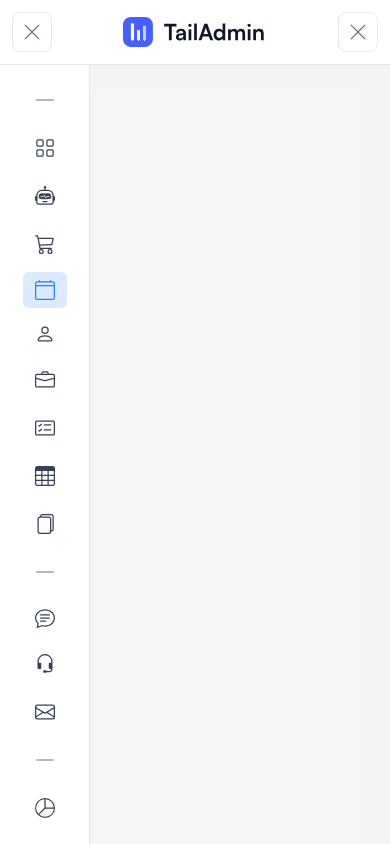
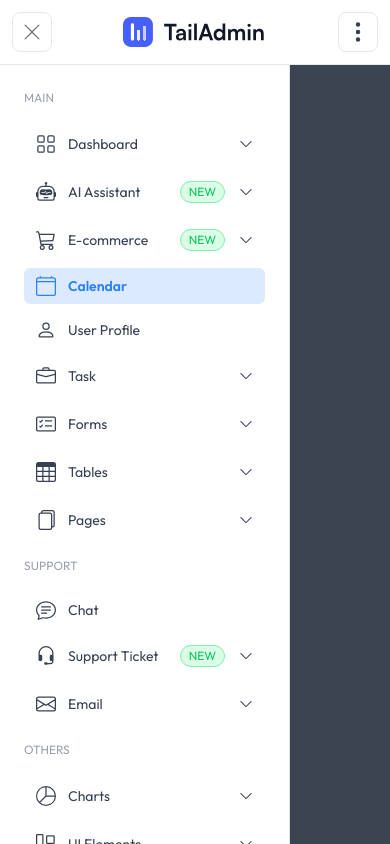
Before and after one commit to agungboleh/tailadmin, a Next.js app: page /calendar in a window 390 px wide. Both pictures are taken after a click on the button 32 px from the left and 32 px from the top of the page. Shown: the top 844 px of the page. Built offline with nearby package versions, Linux system fonts and the light colour scheme.

Commit message:
update 29-01-2026

```diff
--- a/app/(pages)/(main)/layout.tsx
+++ b/app/(pages)/(main)/layout.tsx
@@ -12,7 +12,7 @@ export default function MainLayout({ children,
 
   const [isMobileOpen, setIsMobileOpen] = useState(false);
   const [isHovered, setIsHovered] = useState(false);
-  const [collapsed, setCollapsed] = useState(true);
+  const [collapsed, setCollapsed] = useState(false);
 
   const isExpanded = !collapsed || isHovered;
 
--- /dev/null
+++ b/app/components/navbar/DropdownNotification.tsx
@@ -0,0 +1,14 @@
+interface DropdownNotificationProps {
+  isOpen: boolean;
+  onClose: () => void;
+  children: React.ReactNode;
+  className?: string;
+}
+
+export default function DropdownNotification({ isOpen, onClose, children, className }: DropdownNotificationProps) {
+    return (
+        <div className={`absolute right-0 mt-2 w-80 rounded-md shadow-lg bg-white dark:bg-gray-800 z-50 ${isOpen ? 'block' : 'hidden'} ${className}`}>
+            {children}
+        </div>
+    )
+}
--- a/app/components/navbar/Navbar.tsx
+++ b/app/components/navbar/Navbar.tsx
@@ -3,7 +3,7 @@ import SearchNavbar from "./SearchNavbar";
 import ToggleTheme from "./ToggleTheme";
 import NotificationNavbar from "./NotificationNavbar";
 import ProfileNavbar from "./ProfileNavbar";
-import ToggleSidebarMobile from "./ToggleSidebarMobille";
+import ToggleMore from "./ToggleMore";
 
 interface NavbarProps {
     toggleSidebar: () => void;
@@ -19,22 +19,17 @@ export default function Navbar({ toggleSidebar, isExpanded, toggleSidebarMobile,
             }`}>
             <header className="flex w-full bg-white dark:bg-gray-900 border-b border-gray-200 dark:border-gray-800">
                 <div className="flex flex-col grow xl:flex-row xl:px-6">
-                    <div className="hidden xl:block">
                         <div className="flex items-center justify-between w-full gap-2 px-3 py-3 sm:gap-4 xl:justify-normal xl:border-b-0 xl:px-0 lg:py-4">
-                            <ToggleSidebar onToggle={toggleSidebar} />
+                            <ToggleSidebar onToggleDesktop={toggleSidebar} onToggleMobile={toggleSidebarMobile} isMobileOpen={isMobileOpen} />
                             <SearchNavbar />
-                        </div>
-                    </div>
-                    <div className="block xl:hidden">
-                        <div className="flex items-center justify-between w-full gap-2 px-3 py-3 sm:gap-4 xl:justify-normal xl:border-b-0 xl:px-0 lg:py-4">
-                            <ToggleSidebarMobile onToggle={toggleSidebarMobile} isMobileOpen={isMobileOpen} />
-                            <>
+                            <div className="xl:hidden">
                                 <img src="/assets/images/logo/logo-black.svg" alt="Logo" className="w-auto h-7.5 dark:hidden" />
                                 <img src="/assets/images/logo/logo-white.svg" alt="Logo" className="w-auto h-10 hidden dark:block" />
-                            </>
-                            <ToggleSidebarMobile onToggle={toggleSidebarMobile} isMobileOpen={isMobileOpen} />
+                            </div>
+                            <div className="xl:hidden">
+                            <ToggleMore />
+                            </div>
                         </div>
-                    </div>
                     <div className="hidden items-center justify-between w-full gap-4 px-5 py-4 xl:flex shadow-theme-md xl:justify-end xl:px-0 xl:shadow-none">
                         <div className="flex items-center gap-2 2xsm:gap-3">
                             <ToggleTheme />
--- a/app/components/navbar/NotificationNavbar.tsx
+++ b/app/components/navbar/NotificationNavbar.tsx
@@ -1,10 +1,26 @@
+import { useState } from "react";
 import { BsBell } from "react-icons/bs";
 
+
 export default function NotificationNavbar() {
+    const [isOpen, setIsOpen] = useState(false);
+    const [notifying, setNotifying] = useState(true);
+    function toggleDropdown() {
+        setIsOpen(!isOpen);
+    }
+
+    function closeDropdown() {
+        setIsOpen(false);
+    }
+
+    const handleClick = () => {
+        toggleDropdown();
+        setNotifying(false);
+    };
     return (
         <div className="relative">
-            <button className="relative flex items-center justify-center cursor-pointer border rounded-full h-11 w-11 border-gray-200 dark:border-gray-800 bg-white dark:bg-gray-900 text-gray-500 dark:text-gray-400 hover:bg-gray-100 hover:dark:bg-gray-800 hover:text-gray-700 hover:dark:text-white">
-                <span className="absolute right-0 top-0.5 z-10 h-2 w-2 rounded-full bg-red-500 flex">
+            <button onClick={handleClick} className="relative flex items-center justify-center cursor-pointer border rounded-full h-11 w-11 border-gray-200 dark:border-gray-800 bg-white dark:bg-gray-900 text-gray-500 dark:text-gray-400 hover:bg-gray-100 hover:dark:bg-gray-800 hover:text-gray-700 hover:dark:text-white">
+                <span className={`absolute right-0 top-0.5 z-10 h-2 w-2 rounded-full bg-red-500 flex ${notifying ? '' : 'hidden'}`}>
                     <span className="absolute inline-flex w-full h-full bg-red-300 rounded-full opacity-75 animate-ping"></span>
                 </span>
                 <BsBell className="w-5 h-5" />
--- /dev/null
+++ b/app/components/navbar/ToggleMore.tsx
@@ -0,0 +1,46 @@
+// import { BsThreeDots } from "react-icons/bs";
+
+// export default function ToggleMore() {
+//     return (
+//         <button
+//               onClick={() => setIsMobileMenuOpen((s) => !s)}
+//               className="p-2 rounded-lg hover:bg-gray-100 dark:hover:bg-neutral-700 transition"
+//               aria-label="Open mobile quick menu"
+//             >
+//               <BsThreeDots
+//                 className={`
+//         block text-2xl text-gray-700 dark:text-gray-300 transition-transform duration-200
+//         ${isMobileMenuOpen ? "rotate-90" : "rotate-0"}
+//       `}
+//               />
+//             </button>
+//     );
+// }
+
+
+import { BsThreeDotsVertical } from "react-icons/bs";
+import { useState } from "react";
+
+export default function ToggleMore() {
+  const [isMobileMenuOpen, setIsMobileMenuOpen] = useState(false);
+
+  return (
+    <button
+      onClick={() => setIsMobileMenuOpen(s => !s)}
+      className="flex
+          items-center justify-center
+          w-10 h-10
+          text-gray-500 dark:text-gray-400
+          border border-gray-200 dark:border-gray-800
+          rounded-lg cursor-pointer"
+      aria-label="Open mobile quick menu"
+    >
+      <BsThreeDotsVertical
+        className={`
+          block text-2xl text-gray-700 dark:text-gray-300 transition-transform duration-200
+          ${isMobileMenuOpen ? "rotate-90" : "rotate-0"}
+        `}
+      />
+    </button>
+  );
+}
--- a/app/components/navbar/ToggleSidebar.tsx
+++ b/app/components/navbar/ToggleSidebar.tsx
@@ -1,13 +1,23 @@
-import { BsList } from "react-icons/bs";
+import { BsList, BsXLg } from "react-icons/bs";
 
 interface ToggleSidebarProps {
-  onToggle: () => void;
+  onToggleDesktop: () => void;
+  onToggleMobile: () => void;
+  isMobileOpen: boolean;
 }
 
-export default function ToggleSidebar({ onToggle }: ToggleSidebarProps) {
-    return (
-        <button onClick={onToggle} className="items-center justify-center  w-10 h-10 text-gray-500 border-gray-200 rounded-lg z-99999 dark:border-gray-800 flex dark:text-gray-400 lg:h-11 lg:w-11 xl:border cursor-pointer" aria-label="Toggle Sidebar">
-            <BsList className="w-5 h-5" />
-        </button>
-    )
-};
+export default function ToggleSidebar({
+  onToggleDesktop,
+  onToggleMobile,
+  isMobileOpen
+}: ToggleSidebarProps) {
+
+  return (
+    <>
+      <button onClick={onToggleDesktop} aria-label="Toggle Sidebar" className="hidden xl:flex items-center justify-center w-11 h-11 text-gray-500 dark:text-gray-400 border border-gray-200 dark:border-gray-800 rounded-lg cursor-pointer"> <BsList className="w-5 h-5" />
+      </button>
+      <button onClick={onToggleMobile} aria-label={isMobileOpen ? "Close Sidebar" : "Open Sidebar"} className="flex xl:hidden items-center justify-center w-10 h-10 text-gray-500 dark:text-gray-400 border border-gray-200 dark:border-gray-800 rounded-lg cursor-pointer"> {isMobileOpen ? <BsXLg className="w-5 h-5" /> : <BsList className="w-5 h-5" />}
+      </button>
+    </>
+  );
+}
--- a/app/components/navbar/ToggleSidebarMobille.tsx
+++ /dev/null
@@ -1,29 +0,0 @@
-import { BsList, BsXLg } from "react-icons/bs";
-
-interface ToggleSidebarMobileProps {
-  onToggle: () => void;
-  isMobileOpen: boolean;
-}
-
-export default function ToggleSidebarMobile({
-  onToggle,
-  isMobileOpen
-}: ToggleSidebarMobileProps) {
-  return (
-    <button
-      onClick={onToggle}
-      className="flex items-center justify-center
-                 w-10 h-10 lg:w-11 lg:h-11
-                 text-gray-500 dark:text-gray-400
-                 border border-gray-200 dark:border-gray-800
-                 rounded-lg cursor-pointer
-                 z-99999 xl:hidden"
-      aria-label={isMobileOpen ? "Close Sidebar" : "Open Sidebar"}
-    >
-      {isMobileOpen
-        ? <BsXLg className="w-5 h-5" />
-        : <BsList className="w-5 h-5" />
-      }
-    </button>
-  );
-}
--- a/app/components/sidebar/Sidebar.tsx
+++ b/app/components/sidebar/Sidebar.tsx
@@ -1,5 +1,5 @@
 import Link from "next/link";
-import { Dispatch, SetStateAction } from "react";
+import { Dispatch, SetStateAction, useState } from "react";
 import SidebarMenu from "./SidebarMenu";
 
 interface SidebarProps {
@@ -20,7 +20,7 @@ export default function Sidebar({
         onMouseEnter={() => !isMobileOpen && setIsHovered(true)}
         onMouseLeave={() => !isMobileOpen && setIsHovered(false)}
         className={`
-          fixed top-0 left-0 z-10
+          fixed top-0 left-0 z-20
           flex flex-col h-screen
           bg-white dark:bg-gray-900
           text-gray-900 dark:border-gray-800
@@ -46,6 +46,9 @@ export default function Sidebar({
         </div>
         <SidebarMenu isCollapsed={!isExpanded} />
       </aside>
+      {isMobileOpen && (
+        <div className="fixed inset-0 z-10 bg-gray-900/80 xl:hidden"></div>
+      )}
     </div>
   )
 }
--- a/package.json
+++ b/package.json
@@ -19,6 +19,7 @@
     "@types/node": "^20",
     "@types/react": "^19",
     "@types/react-dom": "^19",
+    "baseline-browser-mapping": "^2.9.19",
     "eslint": "^9",
     "eslint-config-next": "16.0.10",
     "tailwindcss": "^4",
```
Also changed, not shown: 1 other file (tests, documents, lock files or other folders).
